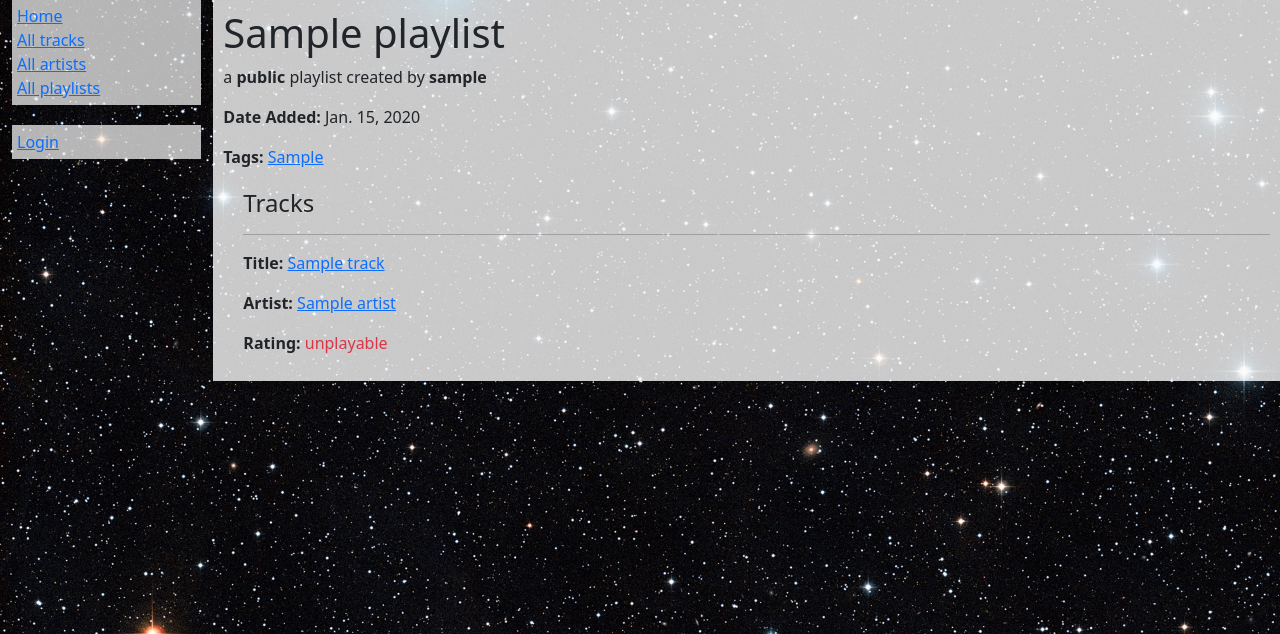
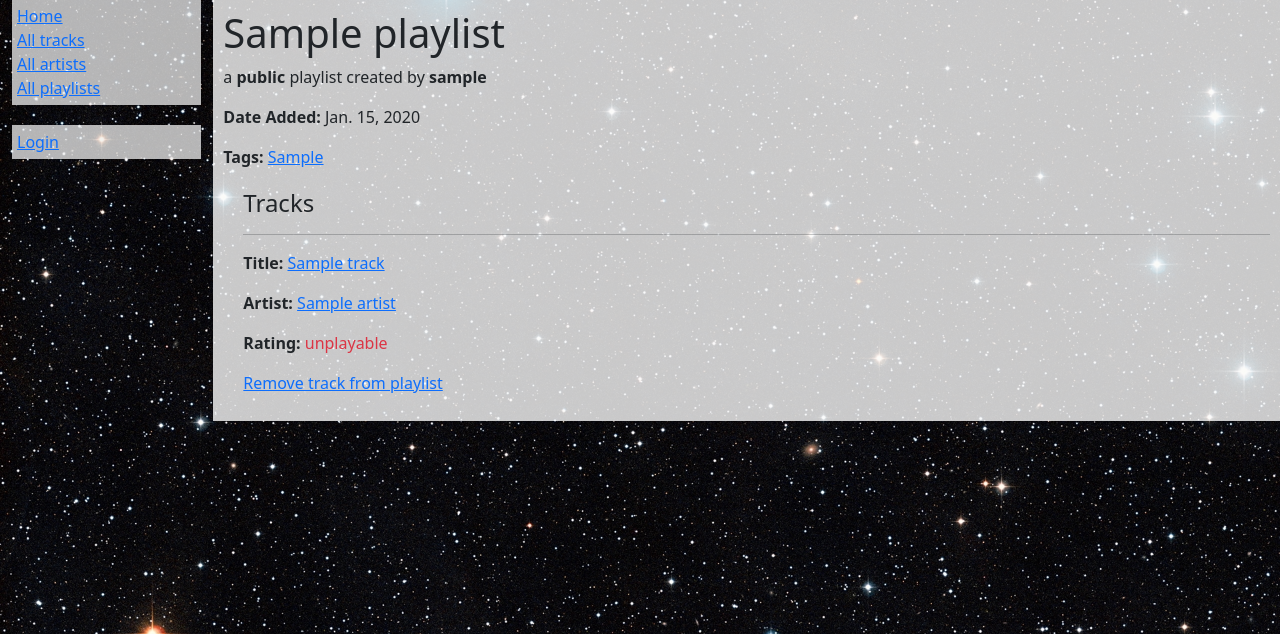
Before and after one commit to cdwood84/moxtool, a Django app: page /catalog/playlist/1/1 in a window 1280 px wide. Shown: the part 21-655 px from the top of the page. Run offline with Django 5.2, Linux system fonts and the light colour scheme; tables that the repository leaves empty hold one stand-in row (values such as "Sample post").

Commit message:
fix remove from playlist

```diff
--- a/moxtoolsite/catalog/templates/catalog/playlist_detail.html
+++ b/moxtoolsite/catalog/templates/catalog/playlist_detail.html
@@ -20,9 +20,9 @@
       <p><strong>Title:</strong> <a href="{{ trackinstance.track.get_absolute_url }}">{{ trackinstance.track.title }}</a></p>
       <p><strong>Artist:</strong> {% for artist in trackinstance.track.artist.all %}
         {% if not forloop.first %}, {% endif %}<a href="{{ artist.get_absolute_url }}">{{ artist }}</a>
-      {% endfor %}</p>
+        {% endfor %}</p>
       <p><strong>Rating:</strong> <span class="{% if trackinstance.rating_numeric >= 9 %}text-success{% elif trackinstance.rating_numeric <= 6 %}text-danger{% else %}text-warning{% endif %}">{{ trackinstance.get_rating_display }}</span></p>
-      <p><a href="{% url 'remove-track-from-playlist-dj' playlist.id trackinstance.id %}"></a></p>
+      <p><a href="{% url 'remove-track-from-playlist-dj' playlist.id trackinstance.id %}">Remove track from playlist</a></p>
     {% endfor %}
   </div>
   {% if playlist.user == request.user %}
--- a/moxtoolsite/catalog/templates/catalog/remove_track_from_playlist_dj.html
+++ b/moxtoolsite/catalog/templates/catalog/remove_track_from_playlist_dj.html
@@ -16,7 +16,7 @@
 {% else %} -->
 <p>Are you sure you want to remove this track from the playlist?</p>
 
-<form action="" method="POST">
+<form action="remove/confirm" method="POST">
   {% csrf_token %}
   <input type="submit" action="" value="Yes, delete.">
 </form>
--- a/moxtoolsite/catalog/urls.py
+++ b/moxtoolsite/catalog/urls.py
@@ -18,5 +18,6 @@ urlpatterns = [
     path('my/playlists/add/failure', views.add_playlist_failure, name='add-playlist-failure'),
     # path('myplaylists/<uuid:pk>/tracks/add', views.add_track_to_playlist_dj, name='add-track-to-playlist-dj'),
     re_path(r'^myplaylists/(?P<pk>\d+)/tracks/add$', views.add_track_to_playlist_dj, name='add-track-to-playlist-dj'),
-    re_path('myplaylists/<int:playlist_id>/tracks/<uuid:trackinstance_id>/remove', views.add_track_to_playlist_dj, name='remove-track-from-playlist-dj'),
+    path('myplaylists/<int:playlist_id>/tracks/<uuid:trackinstance_id>/remove', views.remove_track_from_playlist_dj, name='remove-track-from-playlist-dj'),
+    path('myplaylists/<int:playlist_id>/tracks/<uuid:trackinstance_id>/remove/confirm', views.confirm_remove_track_from_playlist_dj, name='comfirm-remove-track-from-playlist-dj'),
 ]
--- a/moxtoolsite/catalog/views.py
+++ b/moxtoolsite/catalog/views.py
@@ -270,9 +270,23 @@ def add_track_to_playlist_dj(request, pk):
 @login_required
 def remove_track_from_playlist_dj(request, playlist_id, trackinstance_id):
     playlist = get_object_or_404(Playlist, pk=playlist_id)
-    trackinstance = TrackInstance.object.filter(id=trackinstance_id)
+    trackinstance = playlist.track.filter(id=trackinstance_id)
     context = {
         'playlist': playlist,
         'trackinstance': trackinstance,
     }
     return render(request, 'catalog/remove_track_from_playlist_dj.html', context)
+
+
+def confirm_remove_track_from_playlist_dj(request, playlist_id, trackinstance_id):
+    playlist = get_object_or_404(Playlist, pk=playlist_id)
+    trackinstance = playlist.track.filter(id=trackinstance_id)
+    context = {
+        'playlist': playlist,
+        'trackinstance': trackinstance,
+    }
+    if request.method == 'POST':
+        playlist.track.remove(trackinstance_id)
+        return HttpResponseRedirect(playlist.get_absolute_url())
+    else:
+        return render(request, 'catalog/remove_track_from_playlist_failure.html', context)
```
